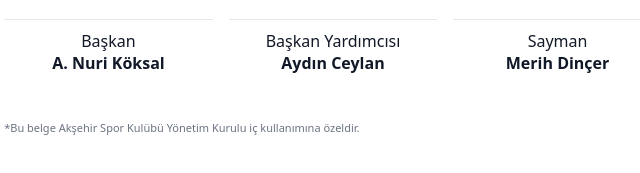
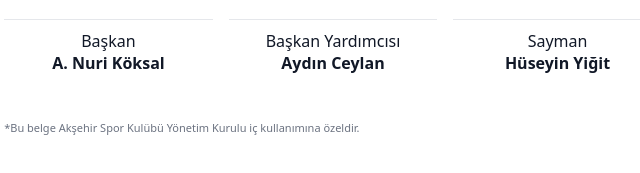
Before and after one commit to aydinceylan00/aksehirsporrapor, a plain HTML site: page aylik_raporlama_sablonu_aksehir_spor.html in a window 1280 px wide. Shown: the part 2517-2690 px from the top of the page, 307-947 px from the left. Drawn offline with Linux system fonts and the light colour scheme.

Commit message:
Update aylik_raporlama_sablonu_aksehir_spor.html

```diff
--- a/aylik_raporlama_sablonu_aksehir_spor.html
+++ b/aylik_raporlama_sablonu_aksehir_spor.html
@@ -394,7 +394,7 @@
         <div class="signature-grid">
           <div class="signature">Başkan<br><strong>A. Nuri Köksal</strong></div>
           <div class="signature">Başkan Yardımcısı<br><strong>Aydın Ceylan</strong></div>
-          <div class="signature">Sayman<br><strong>Merih Dinçer</strong></div>
+          <div class="signature">Sayman<br><strong>Hüseyin Yiğit</strong></div>
         </div>
       </section>
 
```
